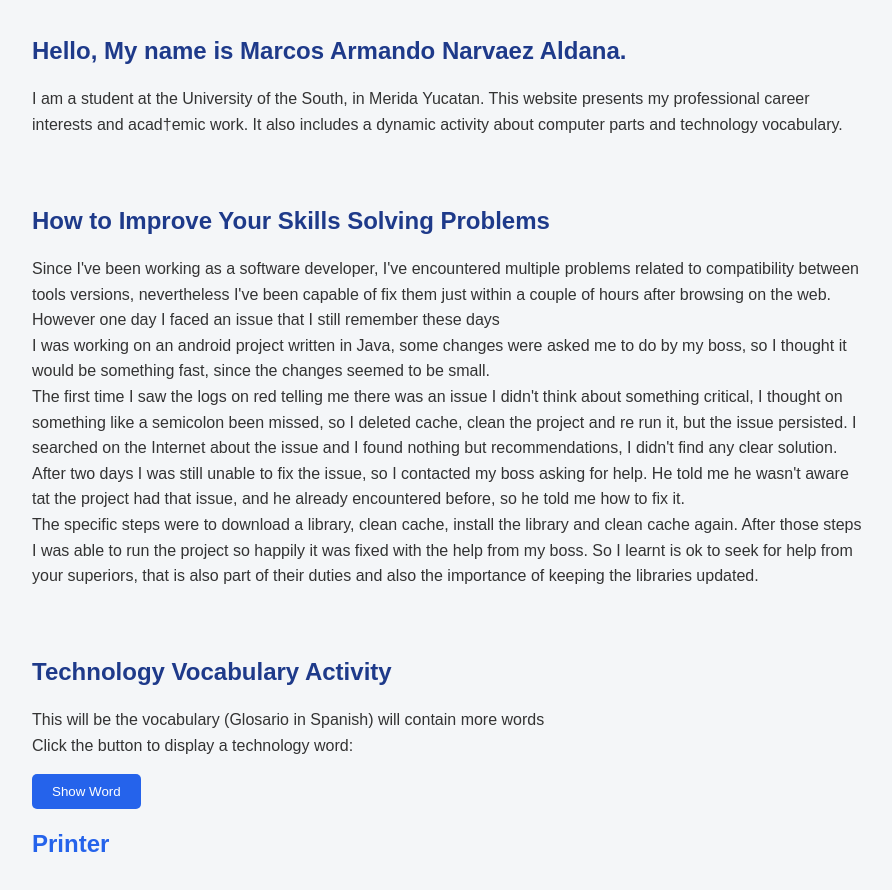
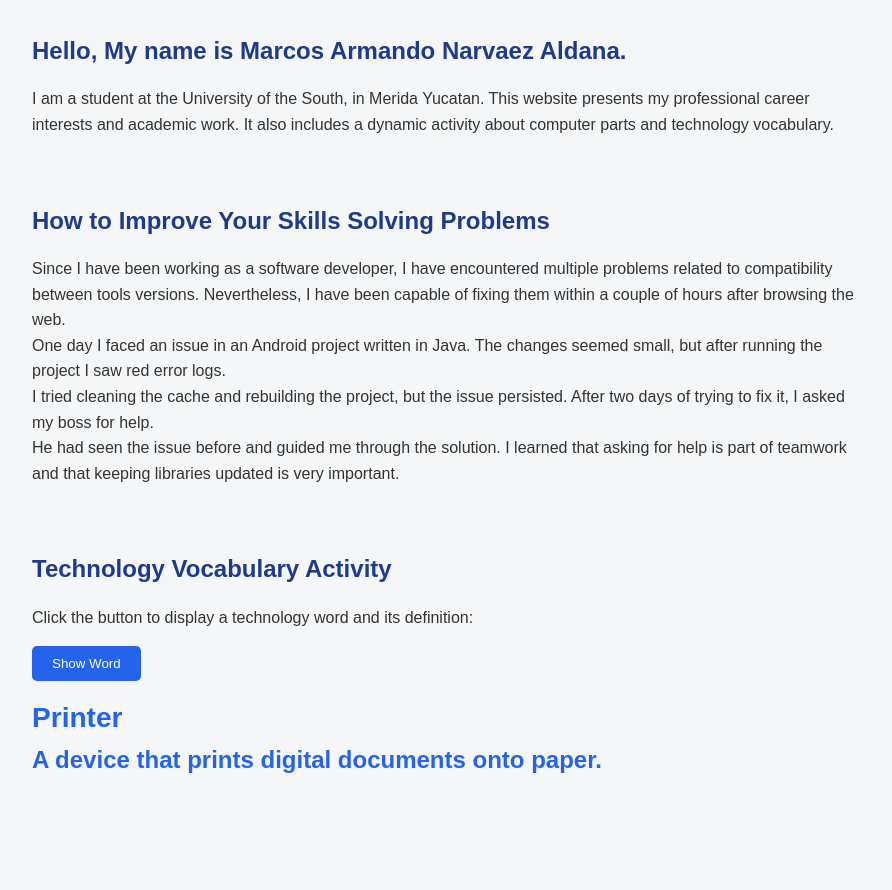
Before and after one commit to mnarvaezaldana/portfolio, a Next.js app in the folder my-portfolio/: page / in a window 1280 px wide. Both pictures are taken after a click on the button "Show Word". Shown: the top 890 px of the page, without its empty margins (190-1082 px from the left). After the commit the page ends 812 px from the top, so only its background shows below. Built offline with nearby package versions, Linux system fonts and the light colour scheme.

Commit message:
fix dinamic

```diff
--- a/my-portfolio/app/page.tsx
+++ b/my-portfolio/app/page.tsx
@@ -1,29 +1,34 @@
 "use client";
 import { useState } from "react";
 
+type Word = {
+  term: string;
+  definition: string;
+};
+
 export default function Home() {
-  const words = [
-    "CPU",
-    "Motherboard",
-    "RAM",
-    "Hard Drive",
-    "Keyboard",
-    "Mouse",
-    "Monitor",
-    "Printer",
-    "Router",
-    "Browser",
-    "World Wide Web",
-    "Cloud Storage",
-    "Smartphone",
-    "Tablet"
+  const words: Word[] = [
+    { term: "CPU", definition: "The Central Processing Unit is the brain of the computer that executes instructions." },
+    { term: "Motherboard", definition: "The main circuit board that connects all computer components together." },
+    { term: "RAM", definition: "Random Access Memory stores temporary data that the computer is currently using." },
+    { term: "Hard Drive", definition: "A storage device used to save data permanently." },
+    { term: "Keyboard", definition: "An input device used to type text and commands." },
+    { term: "Mouse", definition: "A pointing device used to interact with items on the screen." },
+    { term: "Monitor", definition: "An output device that displays visual information." },
+    { term: "Printer", definition: "A device that prints digital documents onto paper." },
+    { term: "Router", definition: "A networking device that connects multiple devices to the internet." },
+    { term: "Browser", definition: "Software used to access and navigate websites." },
+    { term: "World Wide Web", definition: "A system of interlinked web pages accessed through the internet." },
+    { term: "Cloud Storage", definition: "An online service that allows you to store and access files over the internet." },
+    { term: "Smartphone", definition: "A mobile phone with advanced computing capabilities and internet access." },
+    { term: "Tablet", definition: "A portable touchscreen device larger than a smartphone." }
   ];
 
-  const [word, setWord] = useState("");
+  const [selectedWord, setSelectedWord] = useState<Word | null>(null);
 
   const showWord = () => {
     const randomIndex = Math.floor(Math.random() * words.length);
-    setWord(words[randomIndex]);
+    setSelectedWord(words[randomIndex]);
   };
 
   return (
@@ -31,8 +36,9 @@ export default function Home() {
 
       <section id="home" className="section">
         <h2>Hello, My name is Marcos Armando Narvaez Aldana.</h2>
-        <p>I am a student at the University of the South, in Merida Yucatan.
-          This website presents my professional career interests and acad†emic work.
+        <p>
+          I am a student at the University of the South, in Merida Yucatan.
+          This website presents my professional career interests and academic work.
           It also includes a dynamic activity about computer parts and technology vocabulary.
         </p>
       </section>
@@ -40,35 +46,35 @@ export default function Home() {
       <section id="essay" className="section">
         <h2>How to Improve Your Skills Solving Problems</h2>
         <p>
-          Since I've been working as a software developer, I've encountered multiple problems related to compatibility between tools versions, nevertheless
-          I've been capable of fix them just within a couple of hours after browsing on the web. However one day I faced an issue that I still remember these days
+          Since I have been working as a software developer, I have encountered multiple problems related to compatibility between tools versions.
+          Nevertheless, I have been capable of fixing them within a couple of hours after browsing the web.
         </p>
         <p>
-          I was working on an android project written in Java, some changes were asked me to do by my boss, so I thought it would be something fast, since the changes
-          seemed to be small.
+          One day I faced an issue in an Android project written in Java. The changes seemed small,
+          but after running the project I saw red error logs.
         </p>
         <p>
-          The first time I saw the logs on red telling me there was an issue I didn't think about something critical, I thought on something like a semicolon been missed,
-          so I deleted cache, clean the project and re run it, but the issue persisted. I searched on the Internet about the issue and I found nothing but recommendations,
-          I didn't find any clear solution.
+          I tried cleaning the cache and rebuilding the project, but the issue persisted.
+          After two days of trying to fix it, I asked my boss for help.
         </p>
         <p>
-          After two days I was still unable to fix the issue, so I contacted my boss asking for help. He told me he wasn't aware tat the project had that issue, and he already
-          encountered before, so he told me how to fix it.
-        </p>
-        <p>
-          The specific steps were to download a library, clean cache, install the library and clean cache again. After those steps I was able to run the project so happily it was
-          fixed with the help from my boss. So I learnt is ok to seek for help from your superiors, that is also part of their duties and also the importance of keeping the libraries
-          updated.
+          He had seen the issue before and guided me through the solution.
+          I learned that asking for help is part of teamwork and that keeping libraries updated is very important.
         </p>
       </section>
 
       <section id="activity" className="section">
         <h2>Technology Vocabulary Activity</h2>
-        <p>This will be the vocabulary (Glosario in Spanish) will contain more words</p>
-        <p>Click the button to display a technology word:</p>
+        <p>Click the button to display a technology word and its definition:</p>
+
         <button onClick={showWord}>Show Word</button>
-        {word && <div className="word-box">{word}</div>}
+
+        {selectedWord && (
+          <div className="word-box" style={{ marginTop: "15px" }}>
+            <h3>{selectedWord.term}</h3>
+            <p>{selectedWord.definition}</p>
+          </div>
+        )}
       </section>
 
     </main>
```
